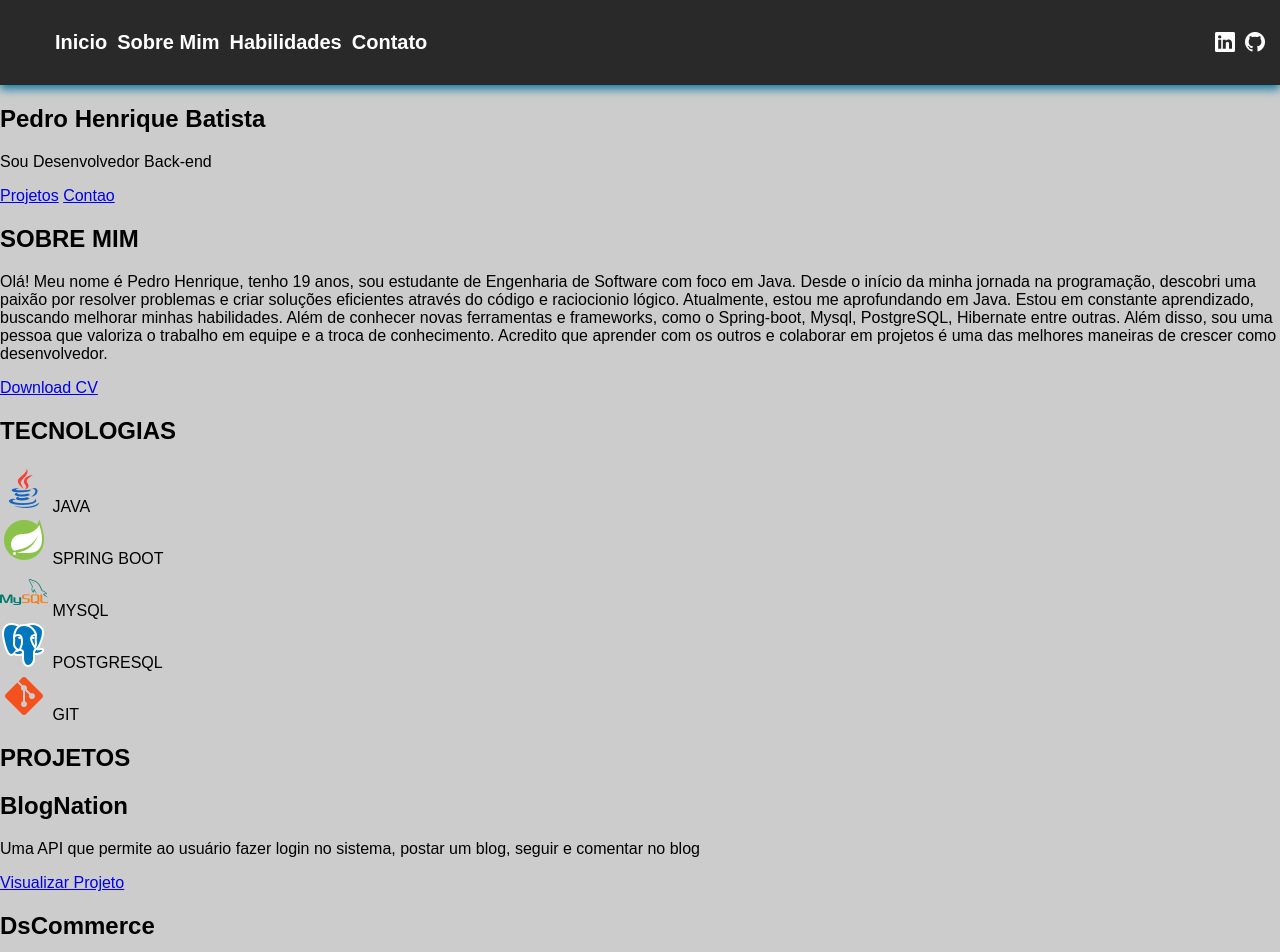
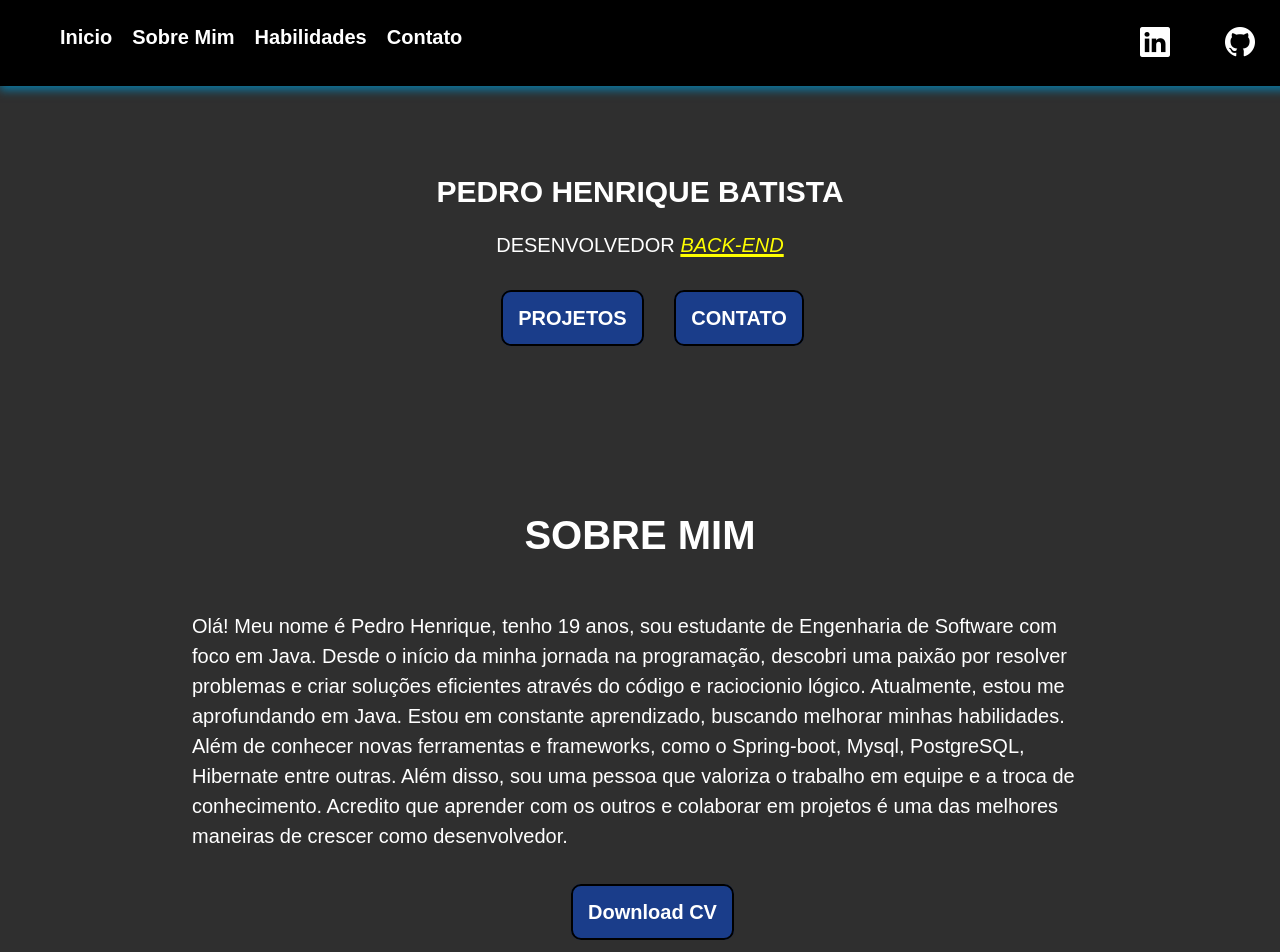
Before and after one commit to Pedrohss2/portfolio-cv, a plain HTML site: page index.html in a window 1280 px wide. Shown: the top 952 px of the page. Drawn offline with nearby package versions, Linux system fonts and the light colour scheme.

Commit message:
feat: add css on page

```diff
--- a/assets/style/style.css
+++ b/assets/style/style.css
@@ -1,17 +1,24 @@
 body {
-    background-color: #ccc;
+    background-color: #000000d0;
     margin: 0;
     padding: 0;
     font-family: sans-serif;
+}
+#header {
+    margin-bottom: 150px;
 }
 
 #header nav {
     display: flex;
     flex-direction: row;
     justify-content: space-between;
-    padding: 15px;
-    background-color: #000000cc;
+    padding: 10px;
+    background-color: #000000;
     box-shadow: 0px 4px 9px #0b77a1;
+    position: fixed;
+    top: 0;
+    left: 0;
+    width: 100%;
 }
 
 .wrapper-nav-home ul {
@@ -23,7 +30,208 @@ body {
 
 .wrapper-nav-home ul li a {
     text-decoration: none;
+    margin-left: 10px;
     font-weight: bold;
     font-size: 20px;
     color: white;
 }
+
+.wrapper-nav-home ul li a:hover  {
+    text-decoration: underline;
+    color: #0b77a1;
+}
+
+.icons i {
+    font-size: 30px;
+    margin-right: 35px;
+}
+
+.wrapper-apesentation {
+    display: flex;
+    flex-direction: column;
+    justify-content: space-around;
+    color: #fff;
+    text-align: center;
+    font-size: 20px;
+    text-transform: uppercase;
+}
+
+.wrapper-apesentation p i {
+    color: yellow;
+    text-decoration: underline 3px;
+}
+
+.wrapper-button {
+    margin-top: 30px;
+}
+
+.wrapper-button a {
+    border: 2px solid black;
+    padding: 15px;
+    border-radius: 10px;
+    text-decoration: none;
+    margin-left: 25px;
+    background-color: rgba(0, 81, 255, 0.438);
+    font-weight: bold;
+    color: white;
+}
+
+.wrapper-button a:hover {
+    background-color: rgba(0, 38, 255, 0.438);
+}
+
+.about-me {
+    margin-top: 150px;
+    display: flex;
+    flex-direction: column;
+    color: white;
+    align-items: center;
+}
+
+.about-me h2 {
+    text-align: center;
+    font-size: 40px;
+}
+
+.about-me  a {
+    font-size: 20px;
+}
+
+.about-me p {
+    line-height: 30px;
+    font-size: 20px;
+    max-width: 70%;
+}
+
+.wrapper-button a {
+    border: 2px solid black;
+    padding: 15px;
+    border-radius: 10px;
+    text-decoration: none;
+    margin-left: 25px;
+    background-color: rgba(0, 81, 255, 0.438);
+    font-weight: bold;
+    color: white;
+}
+
+.wrapper-technology {
+    margin-top: 150px;
+    flex-direction: column;
+    text-align: center;
+}
+.wrapper-technology h2 {
+    color: white;
+    font-size: 40px;
+    margin-bottom: 70px;
+}
+
+.wrapper-card {
+    display: flex;
+    flex-direction: row;
+    gap: 70px;
+}
+
+.wrapper-techs {
+    display: flex;
+    flex-direction: column;
+    align-items: center;
+}
+
+.wrapper-card .card {
+    display: flex;
+    flex-direction: column;
+    align-items: center;
+    gap: 40px;
+    border-radius: 10px;
+    padding: 20px;
+    font-size: 25px;
+    color: white;
+}
+
+img {
+    width: 100px;
+    height: 100px;
+}
+
+.wrapper-card .card:hover {
+    box-shadow: 0px 5px 5px 5px rgba(0, 81, 255, 0.438);
+    cursor: pointer;
+}
+
+.wrapper-projects {
+    margin-top: 150px;
+    flex-direction: column;
+    text-align: center;
+}
+
+.wrapper-projects > h2 {
+    color: white;
+    font-size: 40px;
+    margin-bottom: 70px;
+}
+
+.wrapper-projectscard {
+    display: flex;
+    flex-direction: row;
+    justify-content: center;
+    gap: 100px;
+    flex-wrap: wrap;
+}
+
+.wrapper-projectscard .card {
+    display: flex;
+    flex-direction: column;
+    align-items: center;
+    justify-content: center;
+    gap: 5px;
+    padding: 30px;
+    max-width: 600px;
+    border: 1px solid rgba(0, 0, 0, 0.13);
+    background-color: #00000013;
+    border-radius: 30px;
+}
+
+.wrapper-projectscard .card:hover {
+    box-shadow: 0px 5px 5px 5px rgba(0, 81, 255, 0.438);
+    cursor: pointer;
+}
+
+.card h2 {
+    font-size: 25px;
+    color: white;
+
+}
+.card p {
+    font-size: 20px;
+    color: white;
+    line-height: 30px;
+}
+
+footer {
+    margin-top: 150px;
+    padding: 5px;
+    background-color: #000000;
+    box-shadow: -1px -4px 9px #0b77a1;
+    color: white;
+    display: flex;
+    flex-direction: row;
+    justify-content: space-around;
+    align-items: center;
+}
+
+.wrapper-footer-nav > ul {
+    display: flex;
+    flex-direction: row;
+    list-style: none;
+    font-size: 30px;
+    gap: 30px;
+}
+
+.wrapper-footer-nav > ul > li > a {
+    color: white;
+    font-size: 30px;
+}
+
+.wrapper-footer > p {
+    font-size: 25px;
+}
--- a/index.html
+++ b/index.html
@@ -21,12 +21,12 @@
 
                 <ul>
                     <li>
-                        <a href="#">
+                        <a href="#" class="icons">
                             <span><i class="bi bi-linkedin"></i></span>
                         </a>
                     </li>
                     <li>
-                        <a href="#">
+                        <a href="#" class="icons">
                             <i class="bi bi-github"></i>
                         </a>
                     </li>
@@ -39,12 +39,12 @@
             <section  class="wrapper-apesentation">
                 <div>
                     <h1 class="wrapper-h2">Pedro Henrique Batista</h1>
-                    <p>Sou Desenvolvedor Back-end</p>
+                    <p>Desenvolvedor <i>Back-end</i> </p>
                 </div>
 
-                <div class="wrapper-button-about">
+                <div class="wrapper-button">
                     <a href="#">Projetos</a>
-                    <a href="#">Contao</a>
+                    <a href="#">Contato</a>
                 </div>
             </section>
 
@@ -65,7 +65,7 @@
                     Além disso, sou uma pessoa que valoriza o trabalho em equipe e a troca de conhecimento. Acredito que aprender com os
                     outros e colaborar em projetos é uma das melhores maneiras de crescer como desenvolvedor.
                 </p>
-                <div class="wrapper-button-downloadCv">
+                <div class="wrapper-button">
                     <a href="#">Download CV</a>
                 </div>
             </section>
@@ -117,6 +117,7 @@
             <section class="wrapper-projects">
                 <h2>PROJETOS</h2>
 
+                <div class="wrapper-projectscard">
                     <div class="card">
 
                         <h2>BlogNation</h2>
@@ -125,7 +126,7 @@
                             Uma API que permite ao usuário fazer login no sistema, postar um blog, seguir e comentar no blog
                         </p>
 
-                    <div>
+                        <div class="wrapper-button">
                             <a href="https://github.com/Pedrohss2/BlogNation.git">Visualizar Projeto</a>
                         </div>
                     </div>
@@ -138,7 +139,7 @@
                             Uma API Sistema back-end de ecommerce
                         </p>
 
-                    <div>
+                        <div class="wrapper-button">
                             <a href="https://github.com/Pedrohss2/DsCommerce.git">Visualizar Projeto</a>
                         </div>
                     </div>
@@ -151,7 +152,7 @@
                             Uma API que permite criar um vendedor, posta venda e gera um resumo de vendas.
                         </p>
 
-                    <div>
+                        <div class="wrapper-button">
                             <a href="https://github.com/Pedrohss2/desafio-vendas.git">Visualizar Projeto</a>
                         </div>
                     </div>
@@ -164,14 +165,16 @@
                             Projeto feito no nlw da Rocketseat na trilha de JAVA
                         </p>
 
-                    <div>
+                        <div class="wrapper-button-showproject wrapper-button">
                             <a href="https://github.com/Pedrohss2/pass-in-nlw.git">Visualizar Projeto</a>
                         </div>
                     </div>
+                </div>
+
             </section>
 
-            <footer>
-                <nav>
+            <footer class="wrapper-footer">
+                <nav class="wrapper-footer-nav">
                     <ul>
                         <li>
                             <a href="#">
```
Lines whose indentation alone changed are shown as unchanged.
